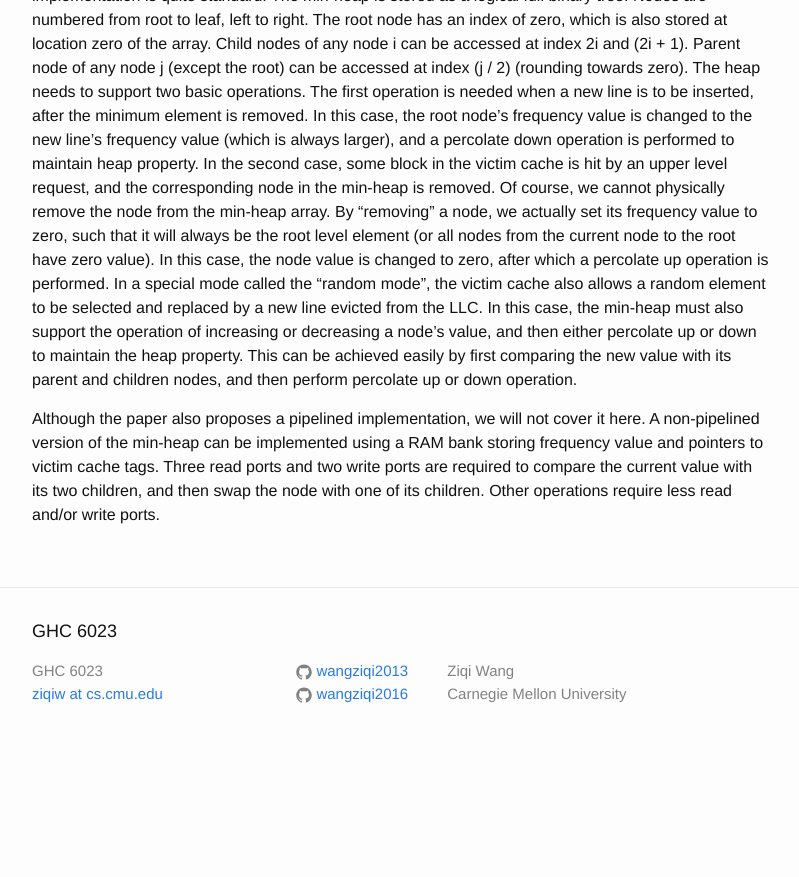
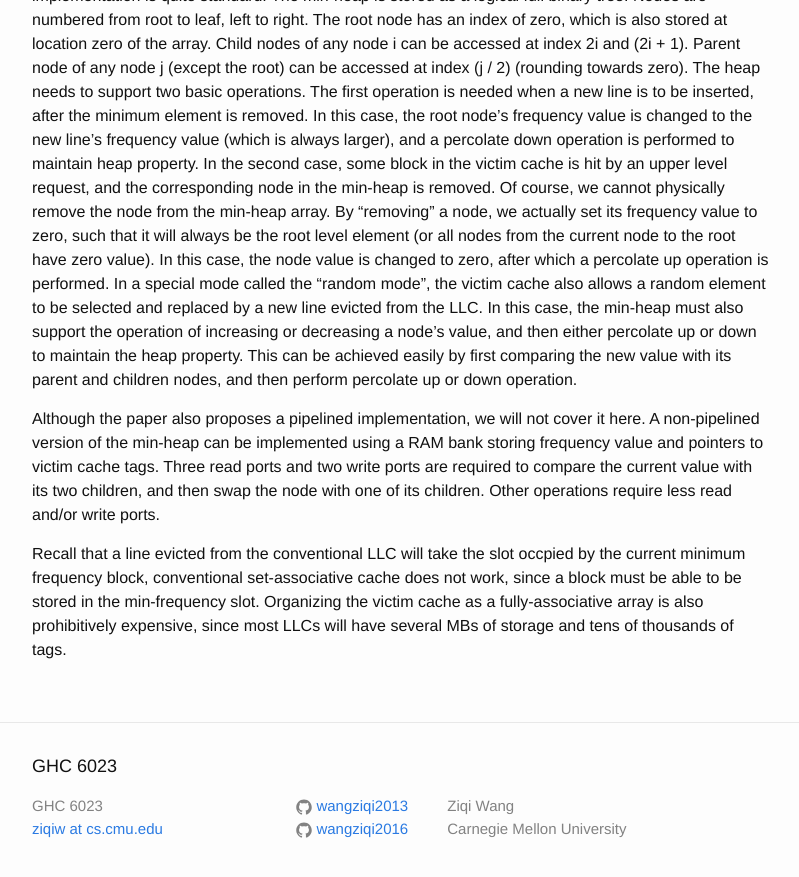
Before and after one commit to wangziqi2013/wangziqi2013.github.io, a Jekyll site: the page built from _posts/2020-05-28-scavenger.markdown, in a window 1280 px wide and 900 px high, scrolled down 1639 px. Shown: the top 877 px of the window, without its empty margins (238-1037 px from the left). Built offline with Jekyll 4.4.1, drawn with Linux system fonts in a browser that asks for light colours; before the commit the page ends 2404 px from its top, so only the background shows below that.

Commit message:
Adding array

```diff
--- a/_posts/2020-05-28-scavenger.markdown
+++ b/_posts/2020-05-28-scavenger.markdown
@@ -79,3 +79,8 @@ Although the paper also proposes a pipelined implementation, we will not cover i
 min-heap can be implemented using a RAM bank storing frequency value and pointers to victim cache tags. Three read
 ports and two write ports are required to compare the current value with its two children, and then swap the node
 with one of its children. Other operations require less read and/or write ports.
+
+Recall that a line evicted from the conventional LLC will take the slot occpied by the current minimum frequency block,
+conventional set-associative cache does not work, since a block must be able to be stored in the min-frequency slot.
+Organizing the victim cache as a fully-associative array is also prohibitively expensive, since most LLCs will have several
+MBs of storage and tens of thousands of tags.
```
